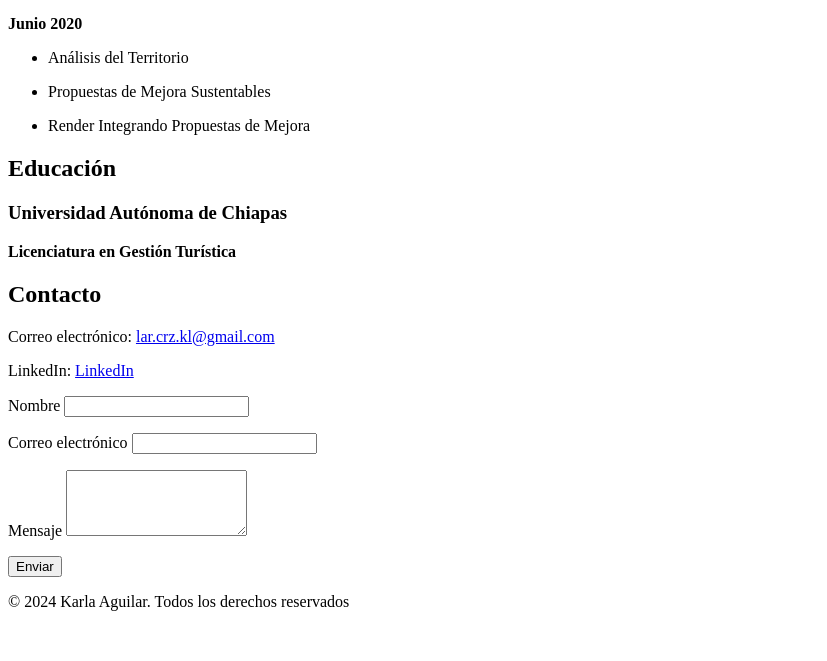
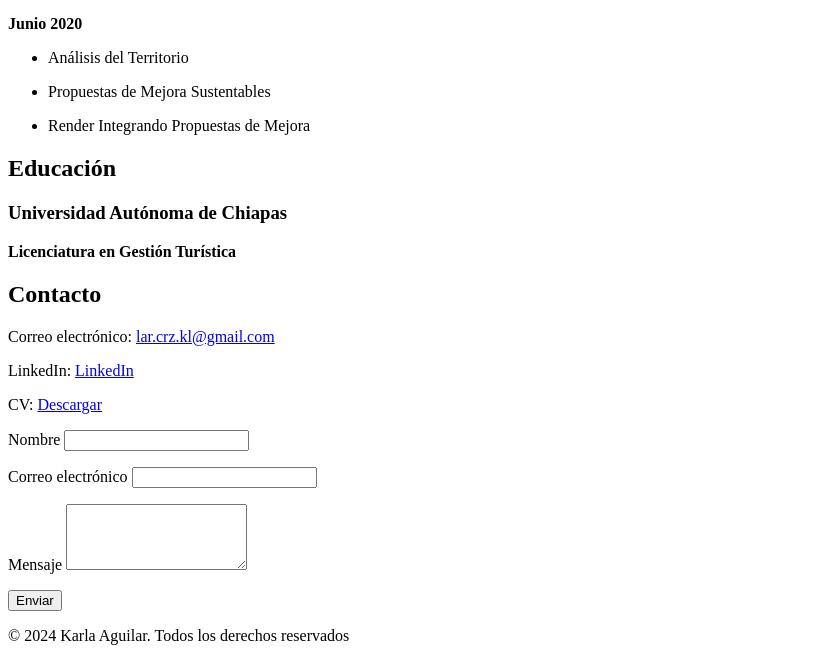
Before and after one commit to Karla-AgCRZ/Prac-HTML-Portafolio, a plain HTML site: page index.html in a window 1280 px wide. Shown: the part 685-1346 px from the top of the page, without its empty margins (0-827 px from the left). Before the commit the page ends 1312 px from the top, so only its background shows below. Drawn offline with Linux system fonts and the light colour scheme.

Commit message:
Se añadió la opción de descargar dummy de CV

```diff
--- a/index.html
+++ b/index.html
@@ -52,6 +52,7 @@
             <h2>Contacto</h2>
             <p>Correo electrónico: <a href="lar.crz.kl@gmail.com">lar.crz.kl@gmail.com</a> </p>
             <p>LinkedIn: <a href="https://www.linkedin.com/in/karla-aguilar-de-la-cruz/" target="_blank" rel="noopener noreferrer">LinkedIn</a></p>
+            <p>CV: <a href="./local/Dummy cv-template-vector.jpg" download>Descargar</a> </p>
 
             <form>
                 <div>
```
Also changed, not shown: local/Dummy cv-template-vector.jpg (added).
